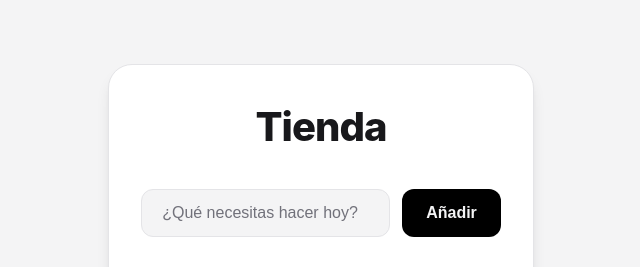
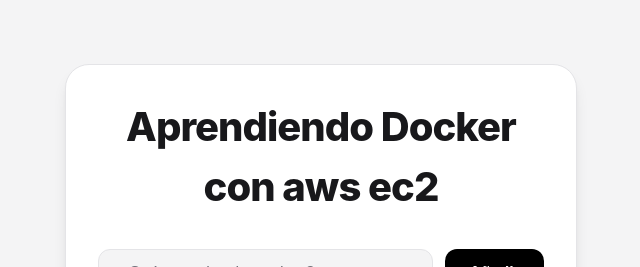
Before and after one commit to programfive/aprendiendo_docker, a React (Vite) app in the folder client/: page / in a window 1280 px wide. Shown: the top 267 px of the page, without its empty margins (319-959 px from the left). Built offline with nearby package versions, Linux system fonts and the light colour scheme; no server answers.

Commit message:
feat: update main heading to reflect project focus on Docker and AWS EC2

```diff
--- a/client/src/App.tsx
+++ b/client/src/App.tsx
@@ -92,7 +92,7 @@
 
   return (
     <div className="app-container">
-      <h1> Tienda </h1>
+      <h1>Aprendiendo Docker con aws ec2</h1>
 
       <form onSubmit={handleAddTodo} className="todo-form">
         <input
```
